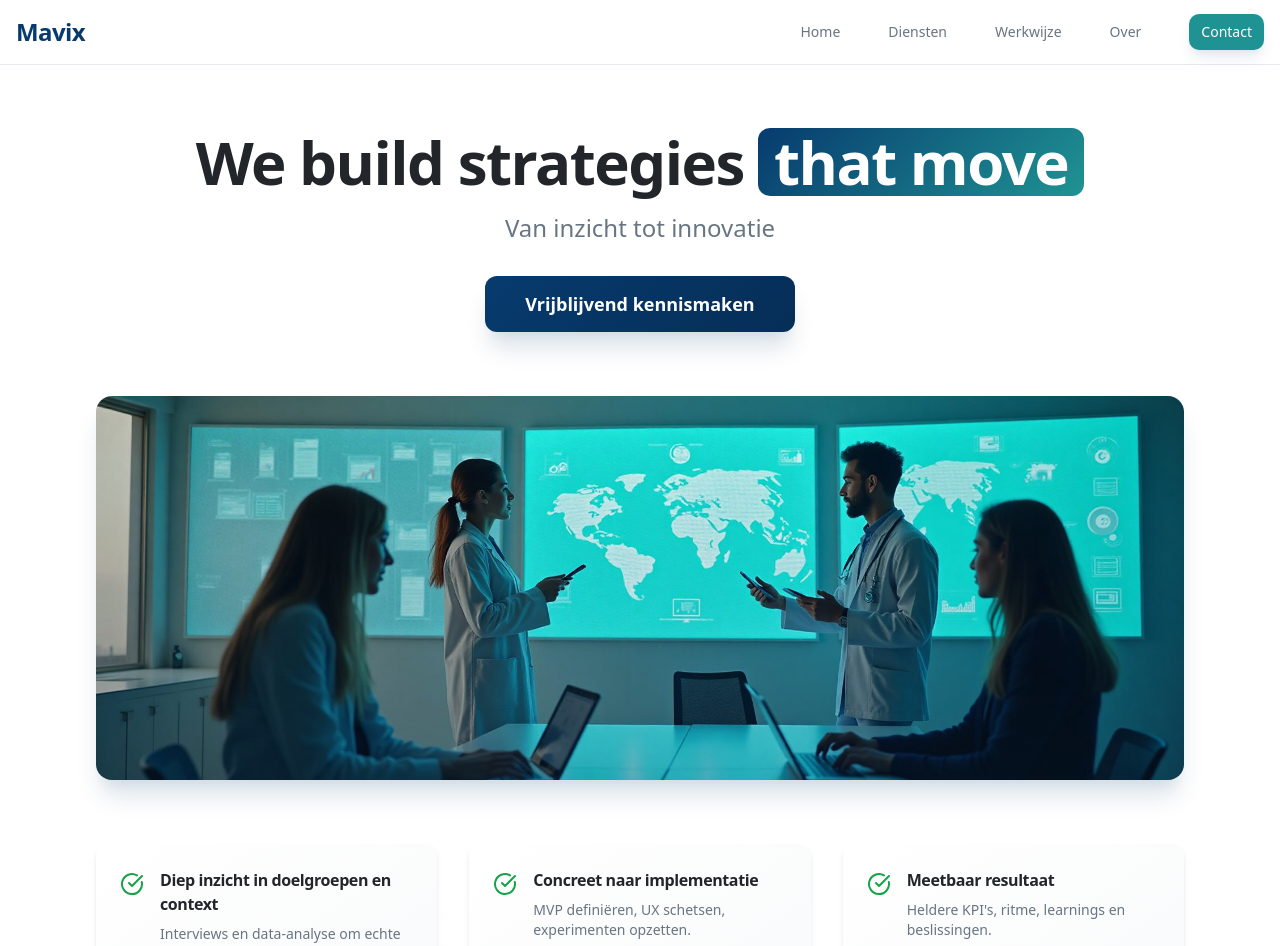
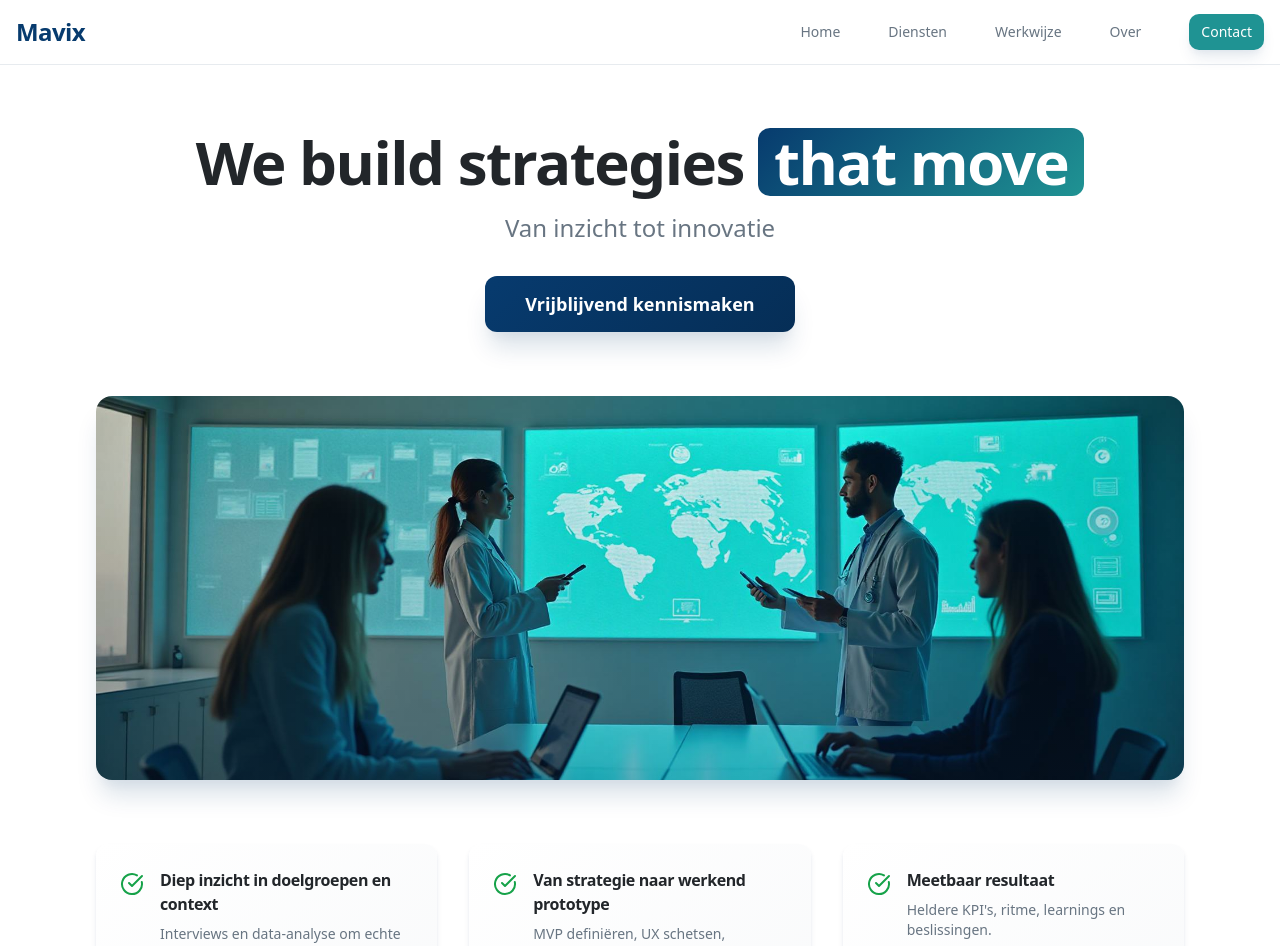
Before and after one commit to crazyheinz/mavix, a React (Vite) app: page / in a window 1280 px wide. Shown: the top 946 px of the page. Built offline with nearby package versions, Linux system fonts and the light colour scheme; the HTML template or start-up script is replaced by a standard one.

Commit message:
Refactor Hero component

```diff
--- a/src/components/Hero.tsx
+++ b/src/components/Hero.tsx
@@ -53,7 +53,7 @@ const Hero = () => {
           <div className="flex items-start space-x-4 p-6 bg-gradient-card rounded-xl shadow-soft">
             <CheckCircle className="h-6 w-6 text-success mt-1 flex-shrink-0" />
             <div>
-              <h3 className="font-semibold mb-2">Concreet naar implementatie</h3>
+              <h3 className="font-semibold mb-2">Van strategie naar werkend prototype</h3>
               <p className="text-sm text-muted-foreground">
                 MVP definiëren, UX schetsen, experimenten opzetten.
               </p>
```
